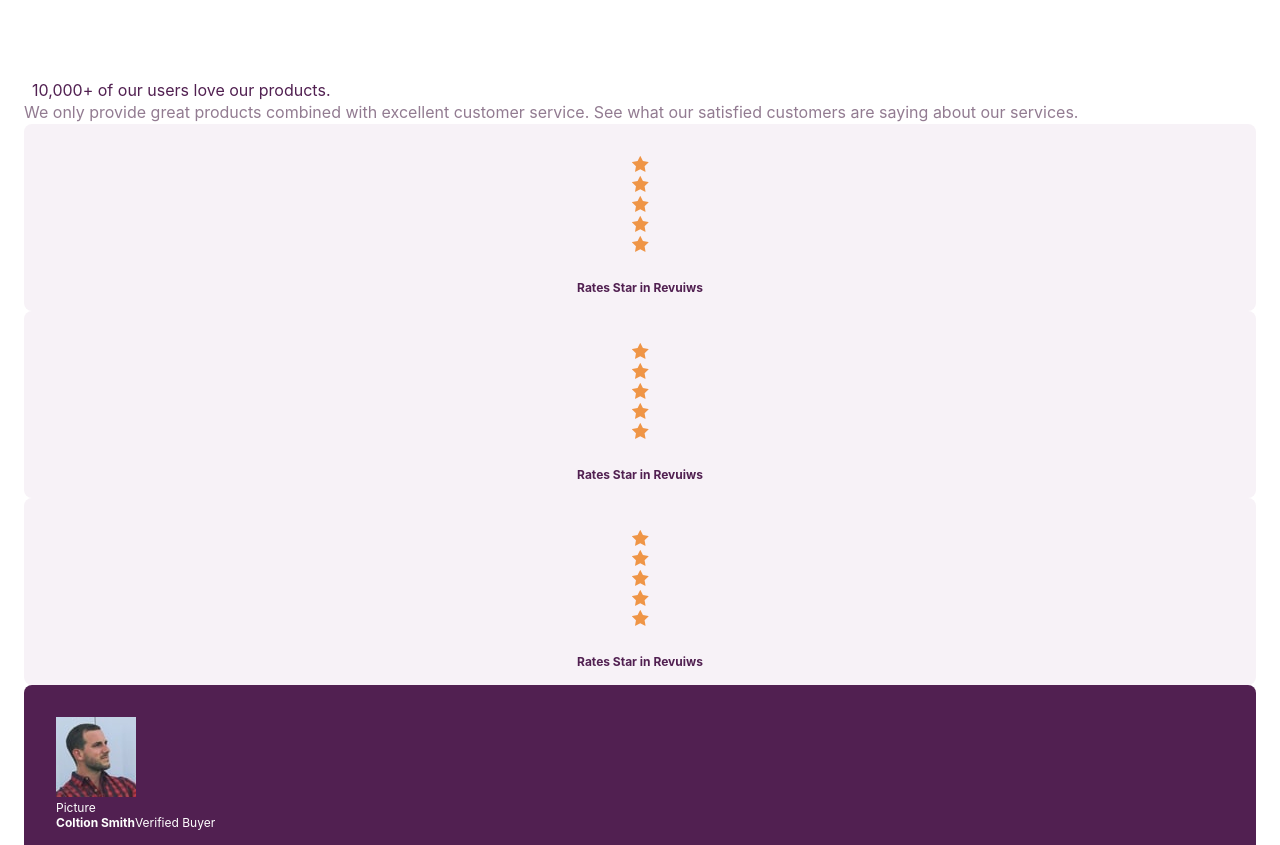
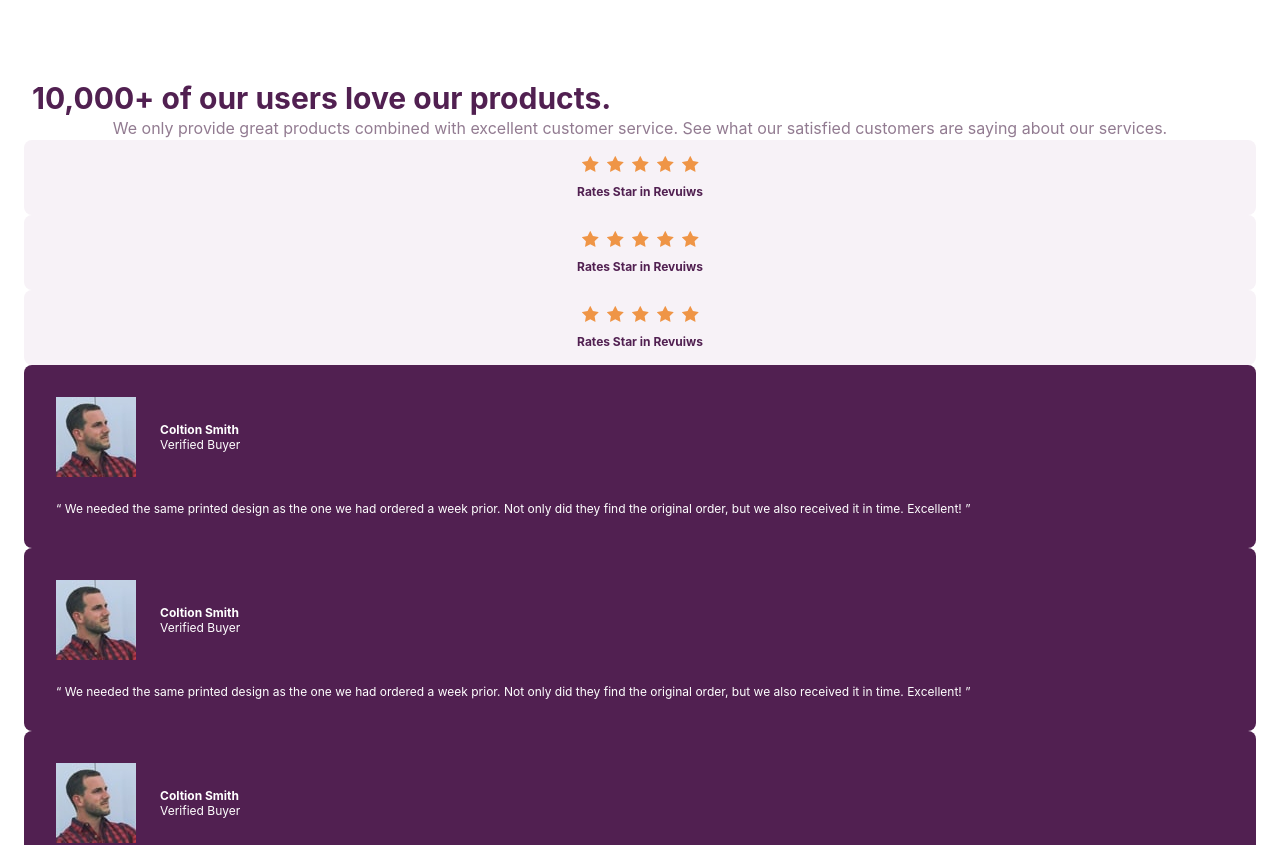
Before and after one commit to eleanore0724/lol, a React (Create React App) app: page / in a window 1280 px wide. Shown: the top 845 px of the page. Built offline with nearby package versions, Linux system fonts and the light colour scheme.

Commit message:
Modify CSS

```diff
--- a/src/App.jsx
+++ b/src/App.jsx
@@ -22,13 +22,13 @@ function Description(){
 function Rate(){
   return (
     <div className={styles.rate}>
-      <dl>
-         <dt><Iconstar /></dt>
-          <dt><Iconstar /></dt>
-         <dt><Iconstar /></dt>
-         <dt><Iconstar /></dt>
-         <dt><Iconstar /></dt>
-      </dl>
+      <ul>
+         <li><Iconstar /></li>
+         <li><Iconstar /></li>
+         <li><Iconstar /></li>
+         <li><Iconstar /></li>
+         <li><Iconstar /></li>
+      </ul>
      <strong>Rates Star in Revuiws</strong>
    </div>
   );
@@ -47,10 +47,10 @@ function Comment() {
   return (
     <div className={styles.comment}>
       <header>
-      <img src={PictureColton} alt="someone's avatars" />
-      <div>Picture</div>
+      <img className={styles.avatar}
+      src={PictureColton} alt="someone's avatars" />
 
-        <div>
+        <div className={styles.user}>
          <strong>Coltion Smith</strong>
         <span>Verified Buyer</span>
         </div>
--- a/src/app.module.css
+++ b/src/app.module.css
@@ -1,5 +1,6 @@
 /* -- 1unit =0.25rem =4px
 local 我定義的東西，只會在這個mudule有被使用的時候才會可以用。(才能被用到golbal)
+
 */
 :local :root {
     --1: 0.25rem;
@@ -61,11 +62,15 @@ local 我定義的東西，只會在這個mudule有被使用的時候才會可
    .title {
        padding-inline:var(--2);
        color: var(--primary);
+       font-size: 30px;
+       font-weight: bold;
+       text-align: center;
    }
 
    .description {
        line-height: var(--6);
        color:var(--seconedary);
+       text-align: center;
    }
 
    .rate {
@@ -101,7 +106,12 @@ gap:var(--2)
    }
 
    .comment header {
-    display: fiex;
+       display: flex;
+       gap: var(--6);
+   }
+
+   .comment .user{
+    display: flex;
     flex-direction: column;
     justify-content: center;
    }
@@ -109,6 +119,7 @@ gap:var(--2)
    .comment.avatar {
        width: var(--10);
        border-radius: (--full);
+       aspect-ratio: 1/1;
        overflow: hidden;
    }
    .list {
```
Lines whose indentation alone changed are shown as unchanged.
